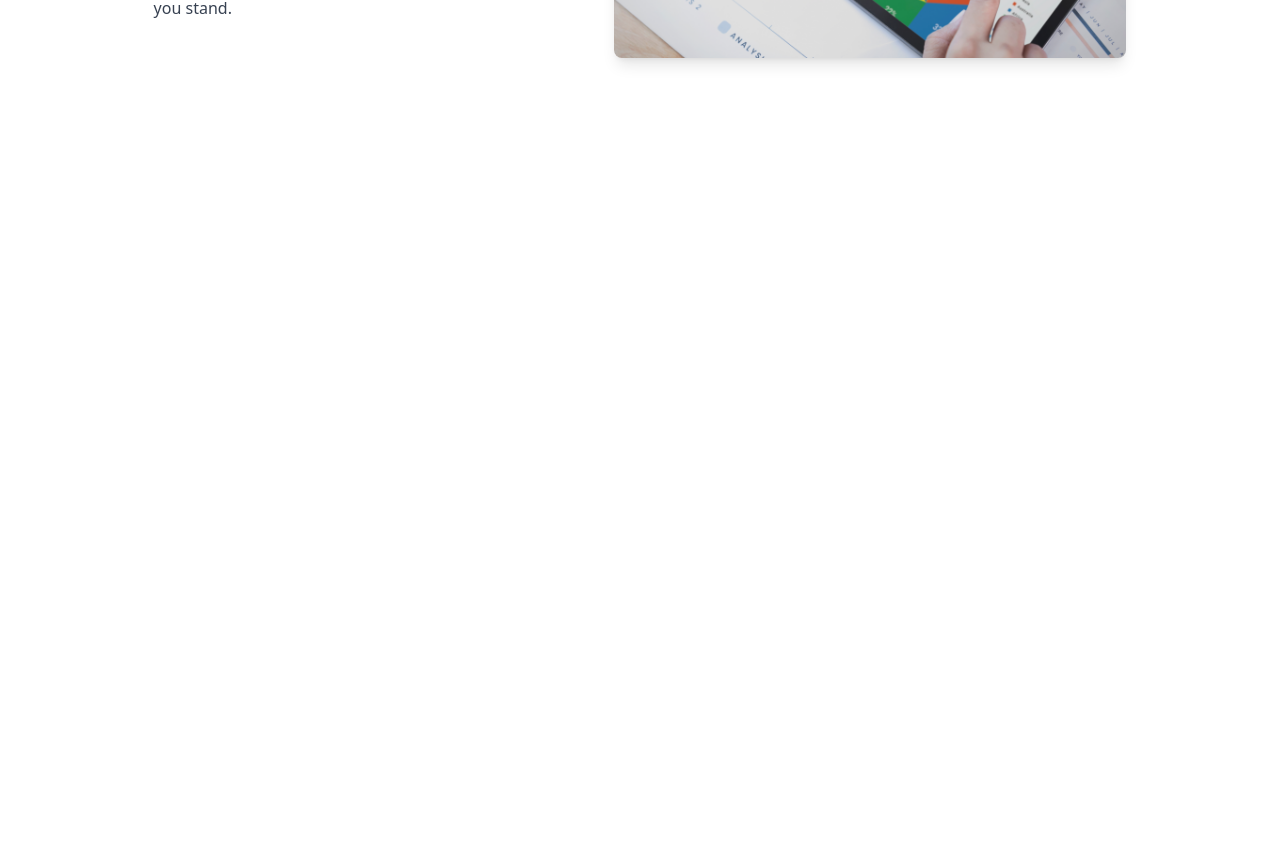
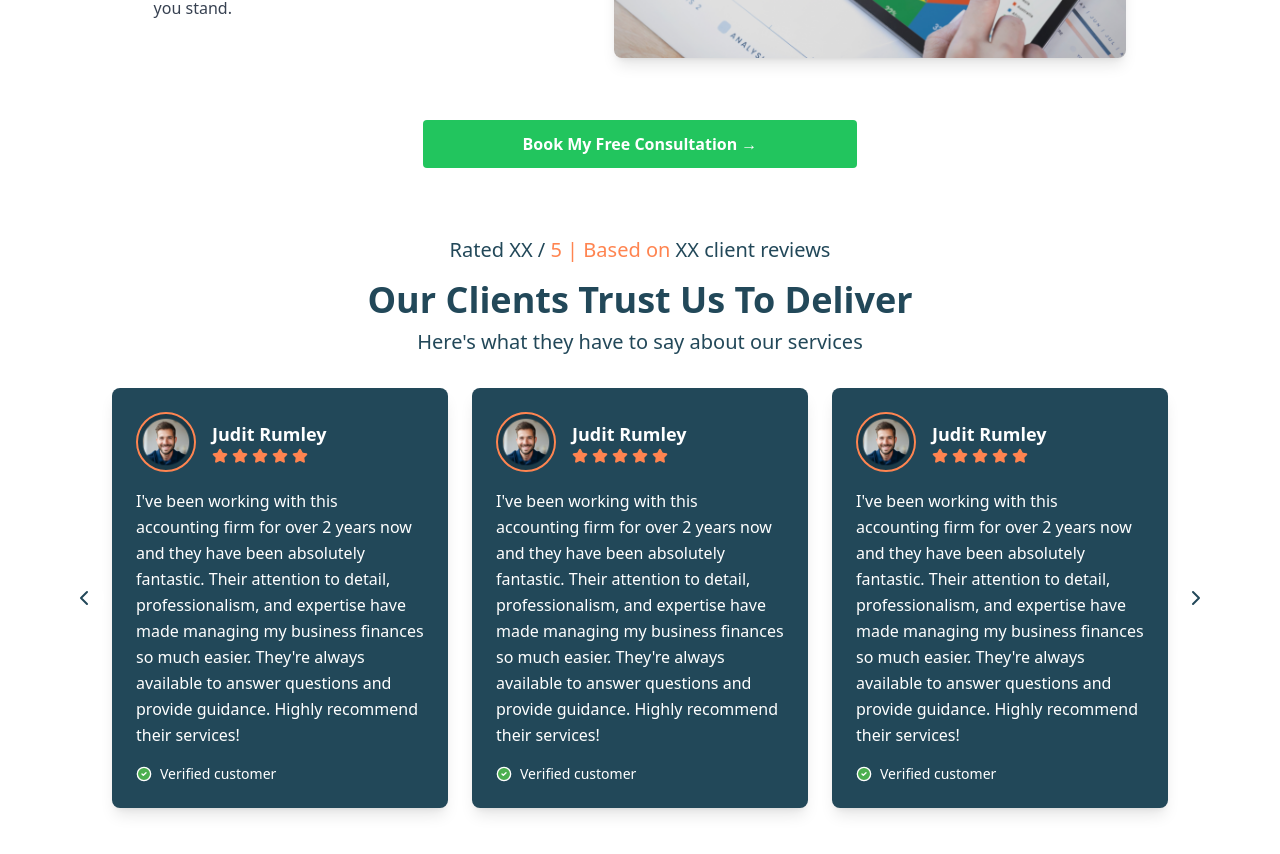
Before and after one commit to souravsarkar1/practice, a React (Vite) app: page / in a window 1280 px wide. Shown: the part 5760-6614 px from the top of the page. Before the commit the page ends 5880 px from the top, so only its background shows below. Built offline with nearby package versions, Linux system fonts and the light colour scheme.

Commit message:
screen 7 is ready

```diff
--- a/src/pages/home/components/LandingPage6.tsx
+++ b/src/pages/home/components/LandingPage6.tsx
@@ -54,6 +54,13 @@ const LandingPage6 = () => {
                 <ExpertiseSection {...thirdCard} />
                 <ExpertiseSection {...forthdCard} />
             </div>
+            <div className="flex flex-row justify-center aligin-center">
+
+                <button className="bg-green-500  text-white font-bold py-3 mb-5 px-[100px] rounded hover:bg-green-600 transition duration-300">
+                    Book My Free Consultation →
+                </button>
+            </div>
+
         </div>
     )
 }
--- /dev/null
+++ b/src/pages/home/components/LandingPage7.tsx
@@ -0,0 +1,141 @@
+import { CircleCheck, Star, ChevronLeft, ChevronRight } from "lucide-react"
+import user from "../../../assets/landingpage/user.png"
+import { useState } from "react"
+
+const LandingPage7 = () => {
+    const reviews = [
+        {
+            name: "Judit Rumley",
+            image: user,
+            rating: 5,
+            comment: "I've been working with this accounting firm for over 2 years now and they have been absolutely fantastic. Their attention to detail, professionalism, and expertise have made managing my business finances so much easier. They're always available to answer questions and provide guidance. Highly recommend their services!",
+            verified: true,
+        },
+        {
+            name: "Judit Rumley",
+            image: user,
+            rating: 5,
+            comment: "I've been working with this accounting firm for over 2 years now and they have been absolutely fantastic. Their attention to detail, professionalism, and expertise have made managing my business finances so much easier. They're always available to answer questions and provide guidance. Highly recommend their services!",
+            verified: true,
+        },
+        {
+            name: "Judit Rumley",
+            image: user,
+            rating: 5,
+            comment: "I've been working with this accounting firm for over 2 years now and they have been absolutely fantastic. Their attention to detail, professionalism, and expertise have made managing my business finances so much easier. They're always available to answer questions and provide guidance. Highly recommend their services!",
+            verified: true,
+        },
+        {
+            name: "Judit Rumley",
+            image: user,
+            rating: 5,
+            comment: "I've been working with this accounting firm for over 2 years now and they have been absolutely fantastic. Their attention to detail, professionalism, and expertise have made managing my business finances so much easier. They're always available to answer questions and provide guidance. Highly recommend their services!",
+            verified: true,
+        },
+        {
+            name: "Judit Rumley",
+            image: user,
+            rating: 5,
+            comment: "I've been working with this accounting firm for over 2 years now and they have been absolutely fantastic. Their attention to detail, professionalism, and expertise have made managing my business finances so much easier. They're always available to answer questions and provide guidance. Highly recommend their services!",
+            verified: true,
+        },
+        {
+            name: "Judit Rumley",
+            image: user,
+            rating: 5,
+            comment: "I've been working with this accounting firm for over 2 years now and they have been absolutely fantastic. Their attention to detail, professionalism, and expertise have made managing my business finances so much easier. They're always available to answer questions and provide guidance. Highly recommend their services!",
+            verified: true,
+        },
+        {
+            name: "Judit Rumley",
+            image: user,
+            rating: 5,
+            comment: "I've been working with this accounting firm for over 2 years now and they have been absolutely fantastic. Their attention to detail, professionalism, and expertise have made managing my business finances so much easier. They're always available to answer questions and provide guidance. Highly recommend their services!",
+            verified: true,
+        },
+        {
+            name: "Judit Rumley",
+            image: user,
+            rating: 5,
+            comment: "I've been working with this accounting firm for over 2 years now and they have been absolutely fantastic. Their attention to detail, professionalism, and expertise have made managing my business finances so much easier. They're always available to answer questions and provide guidance. Highly recommend their services!",
+            verified: true,
+        },
+    ];
+
+    const [currentIndex, setCurrentIndex] = useState(0);
+
+    const nextSlide = () => {
+        setCurrentIndex((prevIndex) =>
+            prevIndex + 3 >= reviews.length ? 0 : prevIndex + 3
+        );
+    };
+
+    const prevSlide = () => {
+        setCurrentIndex((prevIndex) =>
+            prevIndex - 3 < 0 ? reviews.length - 3 : prevIndex - 3
+        );
+    };
+
+    const visibleReviews = reviews.slice(currentIndex, currentIndex + 3);
+
+    return (
+        <div className="min-h-screen py-12 flex flex-col items-center relative">
+            <h1 className="text-[#224859] text-sm md:text-xl text-center">
+                Rated XX / <span className="text-[#FF8450]">5 | Based on </span>XX client reviews
+            </h1>
+            <h1 className="text-4xl font-bold text-[#224859] text-center mt-4">
+                Our Clients Trust Us To Deliver
+            </h1>
+            <h1 className="text-[#224859] text-sm md:text-xl text-center mt-2 mb-8">
+                Here's what they have to say about our services
+            </h1>
+
+            <div className="relative w-full max-w-6xl px-12">
+                <button
+                    onClick={prevSlide}
+                    className="absolute left-0 top-1/2 transform -translate-y-1/2 bg-[#ffffff] p-2 rounded-full hover:bg-[#1a3744] transition-colors"
+                >
+                    <ChevronLeft color="#224859" size={24} className="text-white" />
+                </button>
+
+                <div className="flex justify-center gap-6">
+                    {visibleReviews.map((review, index) => (
+                        <div key={currentIndex + index} className="w-[350px] transition-all duration-300">
+                            <div className="bg-[#224859] p-6 rounded-lg shadow-lg h-full">
+                                <div className="flex items-center gap-4 mb-4">
+                                    <img
+                                        src={review.image}
+                                        className="h-[60px] w-[60px] rounded-full object-cover border-2 border-[#FF8450]"
+                                        alt="User avatar"
+                                    />
+                                    <div className="flex flex-col">
+                                        <h1 className="text-white font-semibold text-lg">{review.name}</h1>
+                                        <div className="flex gap-1">
+                                            {[...Array(review.rating)].map((_, starIndex) => (
+                                                <Star size={16} fill="#FF8450" stroke="#FF8450" key={starIndex} />
+                                            ))}
+                                        </div>
+                                    </div>
+                                </div>
+                                <p className="text-white leading-relaxed mb-4">{review.comment}</p>
+                                <div className="flex items-center gap-2">
+                                    {review.verified && <CircleCheck size={16} fill="#4CAF50" color="white" />}
+                                    <p className="text-white text-sm">{review.verified ? "Verified customer" : "Unverified customer"}</p>
+                                </div>
+                            </div>
+                        </div>
+                    ))}
+                </div>
+
+                <button
+                    onClick={nextSlide}
+                    className="absolute right-0 top-1/2 transform -translate-y-1/2 bg-[#ffffff] p-2 rounded-full hover:bg-[#1a3744] transition-colors"
+                >
+                    <ChevronRight color="#224859" size={24} className="text-white" />
+                </button>
+            </div>
+        </div>
+    )
+}
+
+export default LandingPage7
--- a/src/pages/home/screens/Home.tsx
+++ b/src/pages/home/screens/Home.tsx
@@ -4,6 +4,7 @@ import LandingPage3 from "../components/LandingPage3"
 import LandingPage4 from "../components/LandingPage4"
 import LandingPage5 from "../components/LandingPage5"
 import LandingPage6 from "../components/LandingPage6"
+import LandingPage7 from "../components/LandingPage7"
 
 const Home = () => {
     return (
@@ -14,6 +15,7 @@ const Home = () => {
             <LandingPage4 />
             <LandingPage5 />
             <LandingPage6 />
+            <LandingPage7 />
         </div>
     )
 }
```
Also changed, not shown: src/assets/landingpage/user.png (added).
